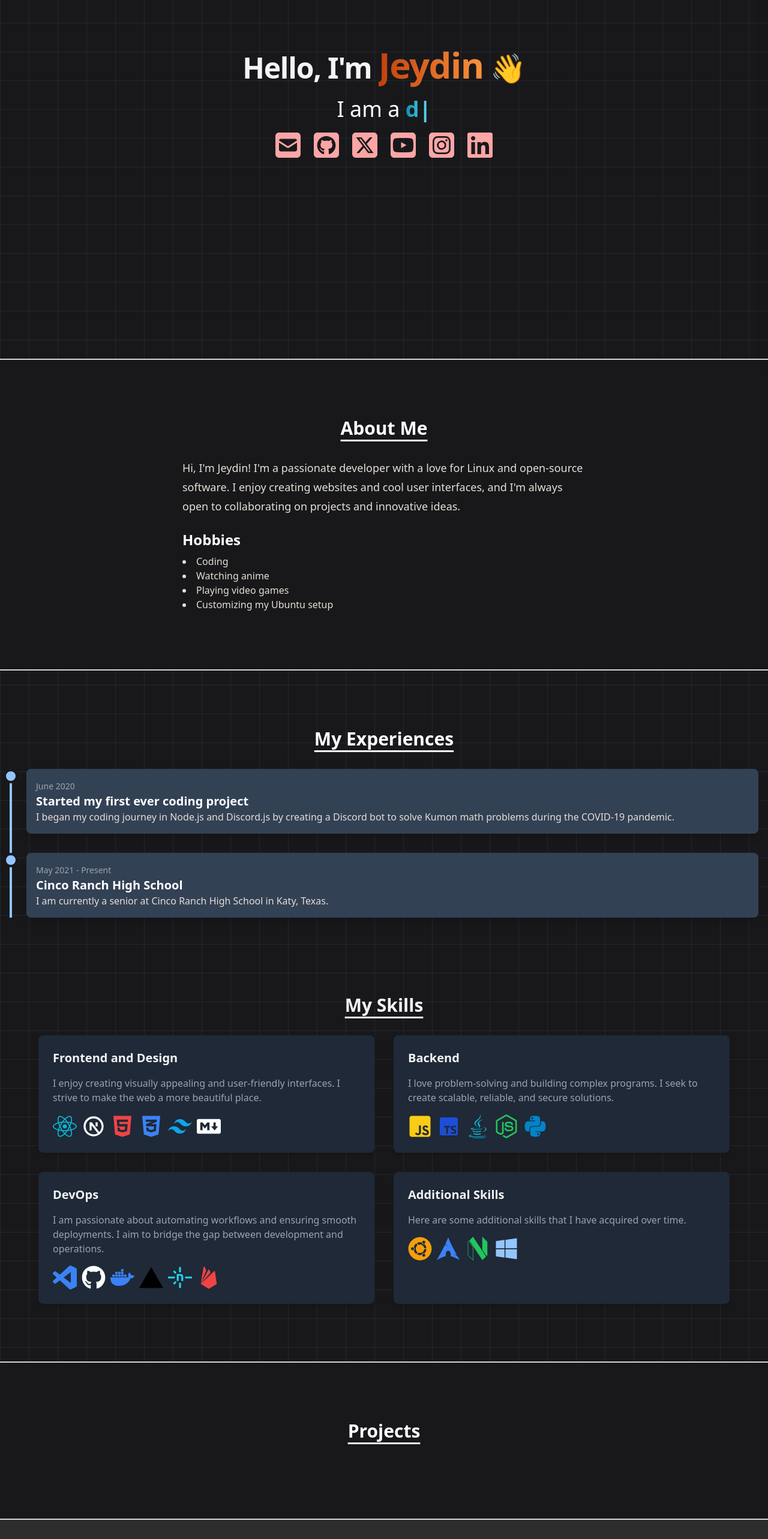
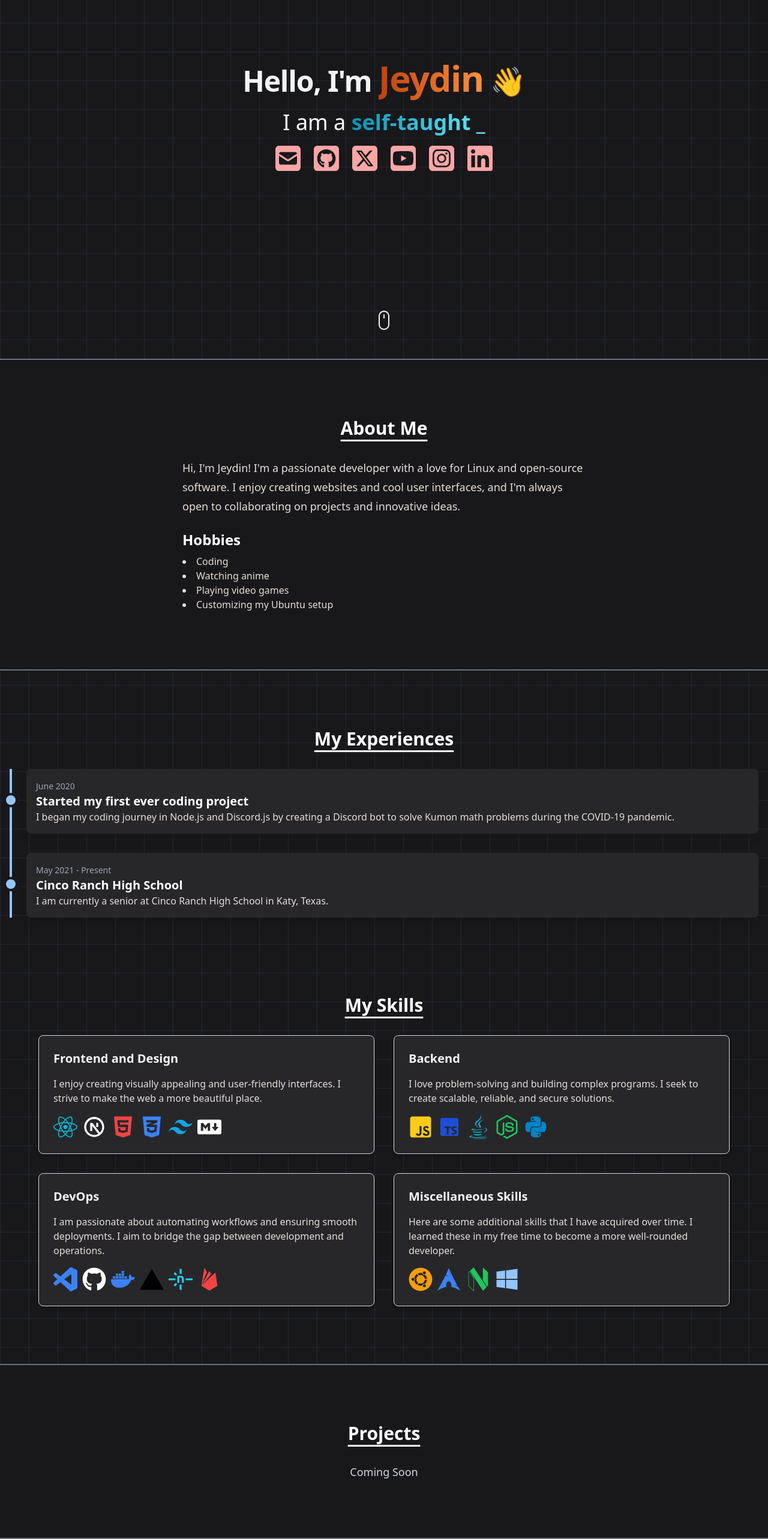
Before and after one commit to Jeydin21/Website, a Next.js app: page / in a window 1280 px wide. Shown: the part 202-2768 px from the top of the page at 60% size. Before the commit the page ends 2736 px from the top, so only its background shows below. Built offline with nearby package versions, Linux system fonts and the light colour scheme.

Commit message:
Optimized sub-optimal code

```diff
--- a/components/layout/Header.tsx
+++ b/components/layout/Header.tsx
@@ -34,17 +34,18 @@ export default function Header({ mobileMenuOpen, setMobileMenuOpen, toggleTheme
           </div>
 
           {/* CV Download button */}
-          <Link
-            className='flex flex-row items-center border-2 border-green-500 bg-gray-800/95 text-white px-4 py-2 rounded-full'
-            href="/Resume.pdf"
+          <a
+            className='flex flex-row transition-all duration-300 items-center border-2 border-green-500 hover:bg-green-500 bg-gray-800/95 text-white px-4 py-2 rounded-full'
+            href="/Jeydin-Pham.pdf"
+            download
             title='Download CV'
           >
             <p className="hidden lg:block">Download CV</p>
-            <span className='ml-1'><i><FaDownload /></i></span>
-          </Link>
+            <span className='lg:ml-1'><i><FaDownload /></i></span>
+          </a>
 
           {/* Theme toggle button */}
-          <button onClick={toggleTheme} title='Toggle theme' className="p-3 bg-gray-800 hover:bg-gray-700 rounded-full">
+          <button onClick={toggleTheme} title='Toggle theme' className="transition-all p-3 bg-gray-800 hover:bg-gray-500 rounded-full">
             <span>
               <i className='w-5 h-5 dark:hidden'>
                 <FaSun />
--- a/components/sections/About.tsx
+++ b/components/sections/About.tsx
@@ -1,6 +1,6 @@
 export default function About() {
   return (
-    <div id="about" className="py-24 border-y-2 border-gray-300 bg-slate-200 dark:bg-dark-background2 h-full relative isolate px-6 lg:px-8">
+    <div id="about" className="py-24 border-y-2 border-gray-500 bg-slate-200 dark:bg-dark-background2 h-full relative isolate px-6 lg:px-8">
       <div className="mx-auto font-extrabold text-3xl text-center text-light-text dark:text-white mb-8 underline underline-offset-8">
         About Me
       </div>
--- a/components/sections/Experience.tsx
+++ b/components/sections/Experience.tsx
@@ -22,9 +22,9 @@ export default function Experience() {
         </h2>
         <div className="relative border-l-4 border-blue-500 dark:border-blue-300">
           {experiences.map((experience, index) => (
-            <div key={index} className="mb-8 ml-6">
-              <div className="absolute w-6 h-6 bg-blue-500 dark:bg-blue-300 rounded-full -left-3.5 border-4 border-light-background dark:border-dark-background2"></div>
-              <div className="bg-light-background dark:bg-slate-700 p-4 rounded-lg shadow-lg">
+            <div key={index} className="mb-8 ml-6 border border-gray-300 dark:border-hidden rounded-md">
+              <div className="absolute w-6 h-6 mt-10 bg-blue-500 dark:bg-blue-300 rounded-full -left-3.5 border-4 border-light-background dark:border-dark-background2"></div>
+              <div className="bg-light-background dark:bg-dark-background p-4 rounded-lg shadow-lg">
                 <span className="text-sm text-gray-500 dark:text-gray-400">{experience.date}</span>
                 <h3 className="text-xl font-semibold text-light-text dark:text-white">{experience.title}</h3>
                 <p className="text-light-text dark:text-dark-text">{experience.description}</p>
--- a/components/sections/Hero.tsx
+++ b/components/sections/Hero.tsx
@@ -1,10 +1,12 @@
-import ButtonsContainer from "@/components/buttons/ButtonsContainer";
-import { ReactTyped } from "react-typed";
+import React from 'react';
+import { ReactTyped } from 'react-typed';
+import Link from 'next/link';
+import ButtonsContainer from '@/components/buttons/ButtonsContainer';
+import { SlMouse } from "react-icons/sl";
 
 export default function Hero() {
   return (
-    <div className="h-screen relative isolate px-6 pt-14 lg:px-8">
-      <div className="mx-auto max-w-2xl py-48 lg:py-56">
+    <div className="h-screen flex flex-col justify-center items-center relative">
       <div className="text-center">
         <h1 className="text-4xl font-extrabold leading-9 tracking-tight text-gray-900 dark:text-gray-100 sm:text-4xl sm:leading-10 md:text-5xl md:leading-14">
           Hello, I'm{' '}
@@ -17,16 +19,23 @@ export default function Hero() {
           I am a{' '}
           <span className="text-2xl font-extrabold text-transparent sm:text-2xl sm:leading-10 md:text-4xl md:leading-14 bg-clip-text bg-gradient-to-r from-cyan-600 to-cyan-400 dark:to-cyan-300 ">
             <ReactTyped
-                strings={["student", "developer", "Linux enthusiast", "frontend developer"]}
-                typeSpeed={50}
+              strings={["Linux enthusiast", "self-taught programmer", "frontend developer", "computer science major", "student"]}
+              typeSpeed={70}
               backSpeed={40}
-                backDelay={2000}
+              backDelay={2500}
+              cursorChar='_'
               loop
             />
           </span>
         </p>
         <ButtonsContainer />
       </div>
+      <div className="absolute bottom-10 flex justify-center w-full">
+        <div className="animate-bounce text-gray-900 dark:text-gray-100">
+          <Link href="#about">
+          <SlMouse className="w-8 h-8" />
+          </Link>
+        </div>
       </div>
     </div>
   );
--- a/components/sections/Projects.tsx
+++ b/components/sections/Projects.tsx
@@ -1,8 +1,11 @@
 export default function Projects() {
   return (
-    <div id="projects" className="py-24 border-y-2 border-gray-300 bg-slate-200 dark:bg-dark-background2 h-full relative isolate px-6 lg:px-8">
+    <div id="projects" className="py-24 border-y-2 border-gray-500 bg-slate-200 dark:bg-dark-background2 h-full relative isolate px-6 lg:px-8">
       <div className="mx-auto font-extrabold text-3xl text-center text-light-text dark:text-white mb-8 underline underline-offset-8">
         Projects
+      </div>
+      <div className="text-center text-lg text-gray-700 dark:text-gray-300">
+        Coming Soon
       </div>
     </div>
   );
--- a/components/sections/Skills.tsx
+++ b/components/sections/Skills.tsx
@@ -7,11 +7,11 @@ import { BiLogoTypescript } from "react-icons/bi";
 const skills = {
   "Frontend and Design": [
     { name: "React.js", icon: <FaReact />, color: "text-cyan-500" },
-    { name: "Next.js", icon: <RiNextjsLine />, color: "text-white" },
+    { name: "Next.js", icon: <RiNextjsLine />, color: "text-black dark:text-white" },
     { name: "HTML", icon: <FaHtml5 />, color: "text-red-500" },
     { name: "CSS", icon: <FaCss3Alt />, color: "text-blue-500" },
     { name: "Tailwind CSS", icon: <RiTailwindCssFill />, color: "text-sky-500" },
-    { name: "Markdown", icon: <FaMarkdown />, color: "text-white" },
+    { name: "Markdown", icon: <FaMarkdown />, color: "text-black dark:text-white" },
   ],
   "Backend": [
     { name: "JavaScript", icon: <FaJsSquare />, color: "text-yellow-400" },
@@ -22,7 +22,7 @@ const skills = {
   ],
   "DevOps": [
     { name: "Visual Studio Code", icon: <SiVisualstudiocode />, color: "text-blue-500" },
-    { name: "GitHub", icon: <FaGithub />, color: "text-white" },
+    { name: "GitHub", icon: <FaGithub />, color: "text-black dark:text-white" },
     { name: "Docker", icon: <FaDocker />, color: "text-blue-500" },
     { name: "Vercel", icon: <SiVercel />, color: "text-black" },
     { name: "Netlify", icon: <SiNetlify />, color: "text-cyan-400" },
@@ -40,12 +40,14 @@ const skills = {
 export default function Skills() {
   return (
     <div id="skills" className="px-10 md:px-16 py-24">
-      <h2 className="text-3xl font-bold text-gray-100 text-center mb-8 underline underline-offset-8">My Skills</h2>
+      <div className="mx-auto font-extrabold text-3xl text-center text-light-text dark:text-white mb-8 underline underline-offset-8">
+        My Skills
+      </div>
       <div className="grid grid-cols-1 md:grid-cols-2 gap-8">
         {/* Frontend and Design Card */}
-        <div className="bg-gray-800 p-6 rounded-lg shadow-md">
-          <h3 className="text-xl font-bold text-gray-100 mb-4">Frontend and Design</h3>
-          <p className="text-gray-400 mb-4">
+        <div className="bg-light-background dark:bg-dark-background p-6 rounded-lg border border-gray-300 shadow-md">
+          <h3 className="text-xl font-bold text-black dark:text-gray-100 mb-4">Frontend and Design</h3>
+          <p className="text-light-text dark:text-dark-text mb-4">
             I enjoy creating visually appealing and user-friendly interfaces. I strive to make the web a more beautiful place.
           </p>
           <div className="flex flex-wrap gap-2 text-[2.5em]">
@@ -58,9 +60,9 @@ export default function Skills() {
         </div>
 
         {/* Backend Card */}
-        <div className="bg-gray-800 p-6 rounded-lg shadow-md">
-          <h3 className="text-xl font-bold text-gray-100 mb-4">Backend</h3>
-          <p className="text-gray-400 mb-4">
+        <div className="bg-light-background dark:bg-dark-background p-6 rounded-lg border border-gray-300 shadow-md">
+          <h3 className="text-xl font-bold text-black dark:text-gray-100 mb-4">Backend</h3>
+          <p className="text-light-text dark:text-dark-text mb-4">
             I love problem-solving and building complex programs. I seek to create scalable, reliable, and secure solutions.
           </p>
           <div className="flex flex-wrap gap-2 text-[2.5em]">
@@ -73,9 +75,9 @@ export default function Skills() {
         </div>
 
         {/* DevOps Card */}
-        <div className="bg-gray-800 p-6 rounded-lg shadow-md">
-          <h3 className="text-xl font-bold text-gray-100 mb-4">DevOps</h3>
-          <p className="text-gray-400 mb-4">
+        <div className="bg-light-background dark:bg-dark-background p-6 rounded-lg border border-gray-300 shadow-md">
+          <h3 className="text-xl font-bold text-black dark:text-gray-100 mb-4">DevOps</h3>
+          <p className="text-light-text dark:text-dark-text mb-4">
             I am passionate about automating workflows and ensuring smooth deployments. I aim to bridge the gap between development and operations.
           </p>
           <div className="flex flex-wrap gap-2 text-[2.5em]">
@@ -88,10 +90,10 @@ export default function Skills() {
         </div>
 
         {/* Additional Card (if needed) */}
-        <div className="bg-gray-800 p-6 rounded-lg shadow-md">
-          <h3 className="text-xl font-bold text-gray-100 mb-4">Additional Skills</h3>
-          <p className="text-gray-400 mb-4">
-            Here are some additional skills that I have acquired over time.
+        <div className="bg-light-background dark:bg-dark-background p-6 rounded-lg border border-gray-300 shadow-md">
+          <h3 className="text-xl font-bold text-black dark:text-gray-100 mb-4">Miscellaneous Skills</h3>
+          <p className="text-light-text dark:text-dark-text mb-4">
+            Here are some additional skills that I have acquired over time. I learned these in my free time to become a more well-rounded developer.
           </p>
           <div className="flex flex-wrap gap-2 text-[2.5em]">
             {skills["Additional"].map((skill, index) => (
```
Also changed, not shown: 1 other file (tests, documents, lock files or other folders). Lines whose indentation alone changed are shown as unchanged.
